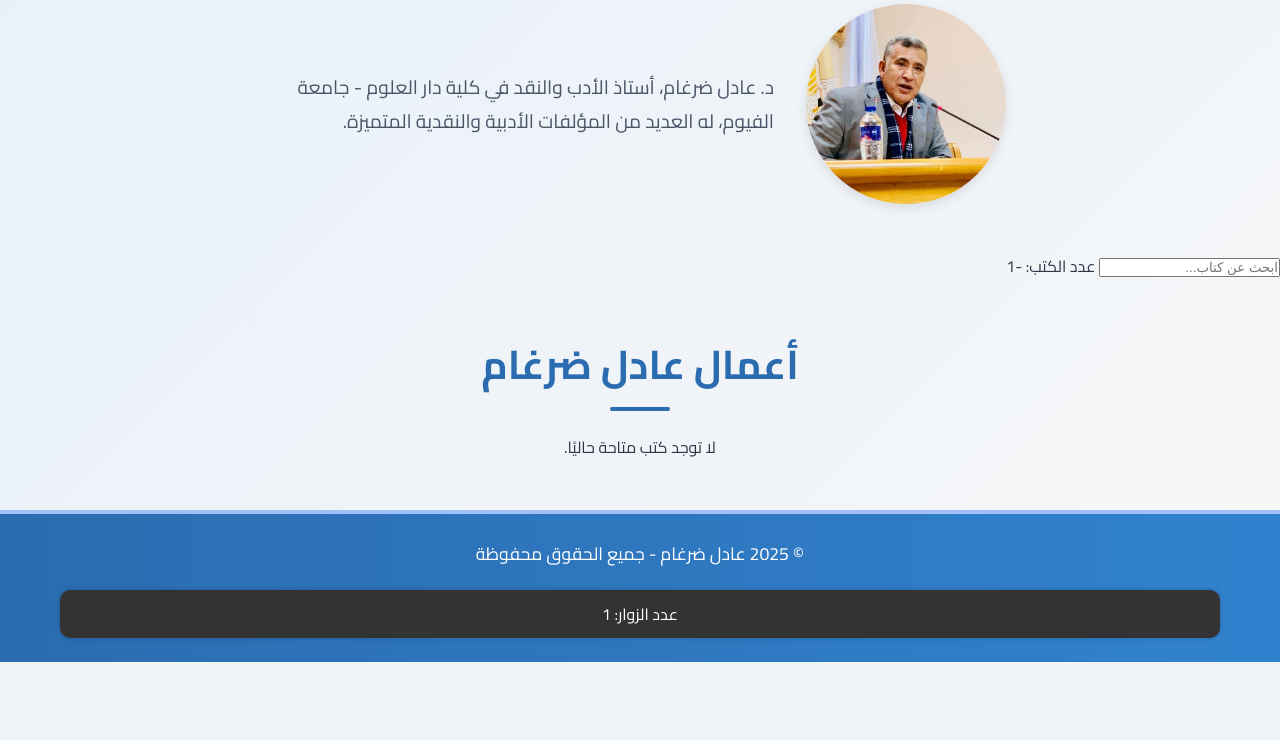
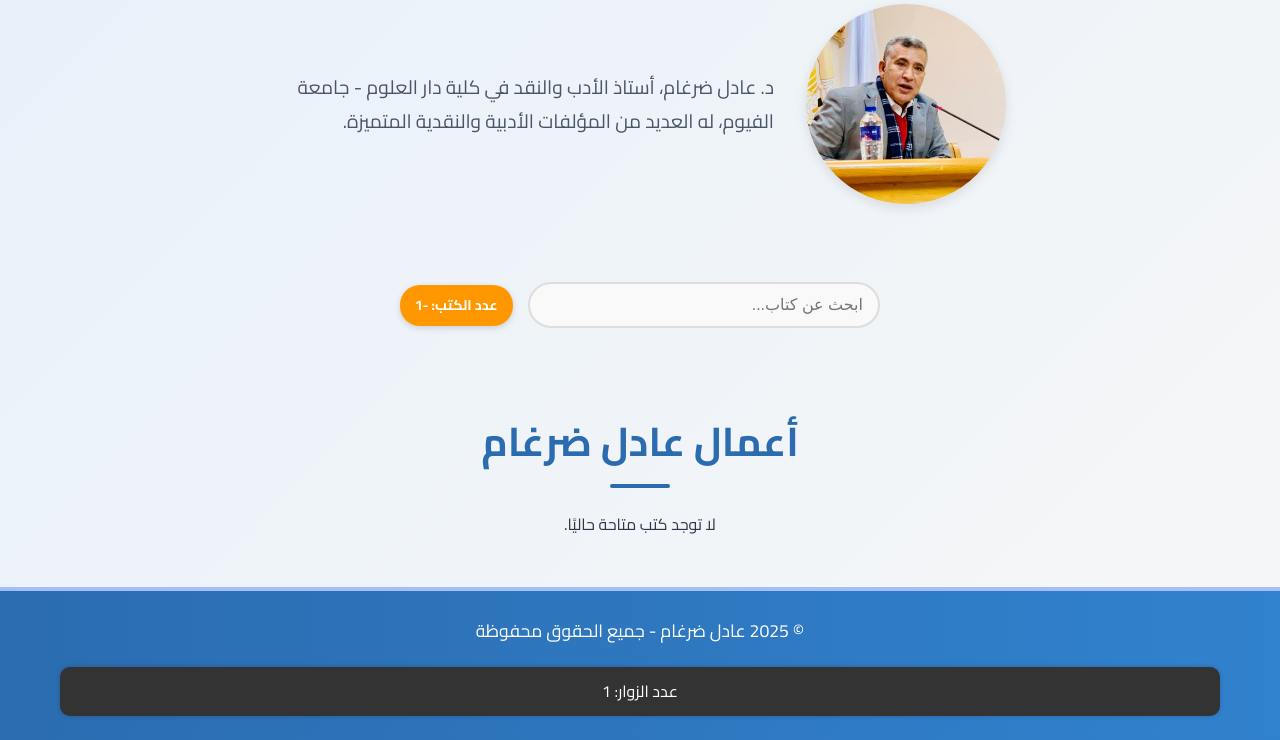
Before and after one commit to SaidNexus/adel-drgam, a Flask app: page / in a window 1280 px wide. Shown: the part 259-999 px from the top of the page. Before the commit the page ends 921 px from the top, so only its background shows below. Run offline with Flask 3, Linux system fonts and the light colour scheme; data that the repository does not hold is empty; parts of the project's set-up code (start-up, migrations or seed data) failed here and were passed over.

Commit message:
Update style.css

```diff
--- a/static/style.css
+++ b/static/style.css
@@ -294,64 +294,42 @@ footer p {
     height: 150px;
   }
 }
-/* === Search Bar Styling === */
-.search-container {
+/* === Search Bar Section === */
+.search-bar {
   margin: 20px auto;
   display: flex;
   justify-content: center;
-  max-width: 400px;
+  align-items: center;
+  gap: 15px;
+  max-width: 500px;
+  padding: 10px;
 }
 
-.search-container input {
+/* Input Box */
+.search-bar input {
   flex: 1;
   padding: 12px 15px;
   border: 2px solid #ddd;
-  border-radius: 30px 0 0 30px;
+  border-radius: 30px;
   outline: none;
   font-size: 16px;
   transition: all 0.3s ease;
   background: #f9f9f9;
 }
 
-.search-container input:focus {
+.search-bar input:focus {
   border-color: #ff9800;
   background: #fff;
 }
 
-.search-container button {
-  padding: 12px 20px;
-  border: none;
+/* Book Counter */
+#book-count {
   background: #ff9800;
   color: #fff;
-  font-size: 16px;
+  font-size: 14px;
   font-weight: bold;
-  border-radius: 0 30px 30px 0;
-  cursor: pointer;
-  transition: all 0.3s ease;
+  border-radius: 20px;
+  padding: 8px 15px;
+  white-space: nowrap;
+  box-shadow: 0 2px 6px rgba(0,0,0,0.15);
 }
-
-.search-container button:hover {
-  background: #e68900;
-}
-
-/* === Counter / Badge Styling === */
-.counter {
-  position: relative;
-  display: inline-block;
-}
-
-.counter span {
-  position: absolute;
-  top: -8px;
-  right: -8px;
-  background: red;
-  color: #fff;
-  font-size: 13px;
-  font-weight: bold;
-  border-radius: 50%;
-  padding: 3px 7px;
-  min-width: 20px;
-  text-align: center;
-  line-height: 1.2;
-  box-shadow: 0 2px 5px rgba(0,0,0,0.2);
-}
```
